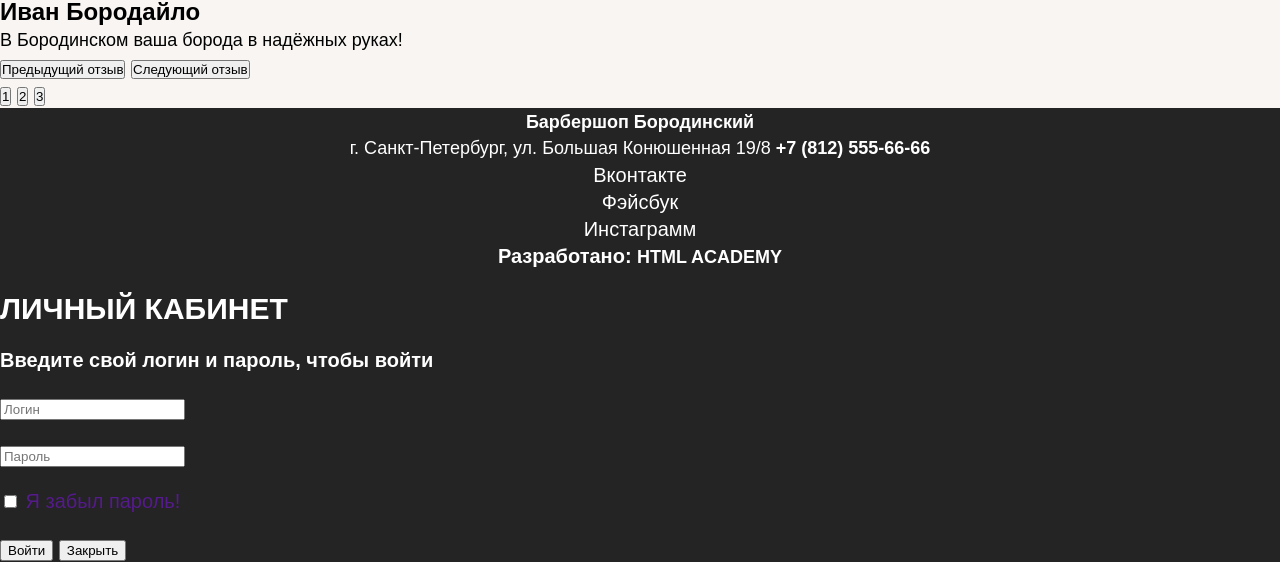
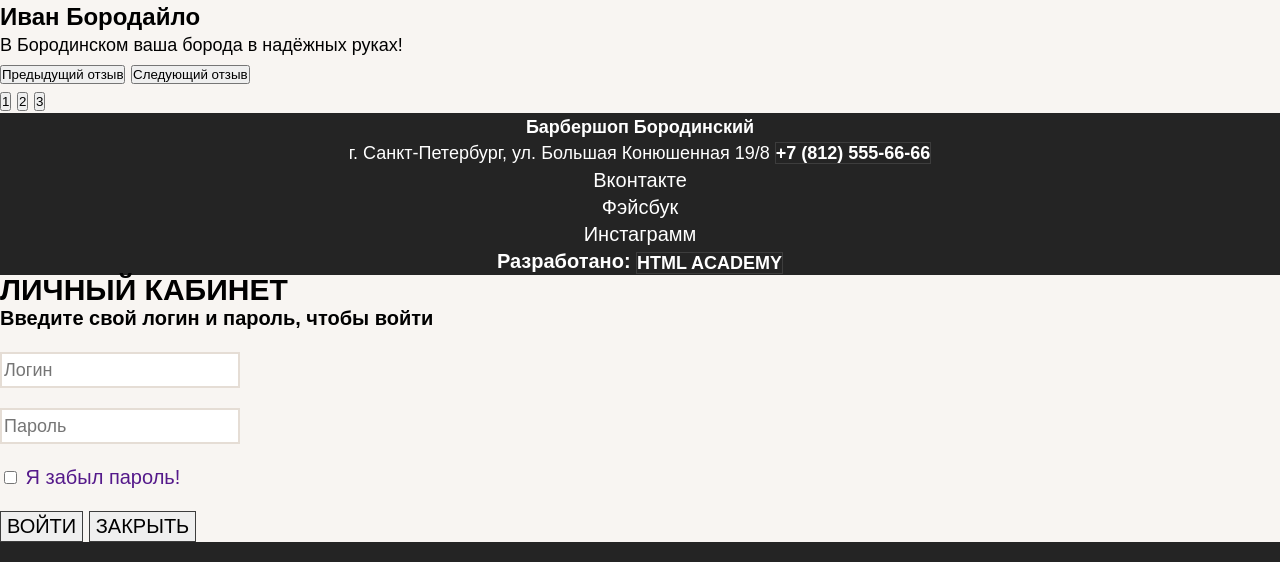
Before and after one commit to IldarExpert/barbershop-all, a website: page source/index.html in a window 1280 px wide. Shown: the part 1388-1950 px from the top of the page. Drawn offline with nearby package versions, Linux system fonts and the light colour scheme; files that its build step writes are made by us from their sources.

Commit message:
добавлено базовая стилизация для попапа формы войти в личный кабинет

```diff
--- a/source/less/blocks/button.less
+++ b/source/less/blocks/button.less
@@ -1,3 +1,7 @@
 .button {
-
+  font: inherit;
+  text-align: center;
+  vertical-align: middle;
+  text-transform: uppercase;
+  border: 1px solid #3d3d3d;
 }
--- a/source/less/blocks/news.less
+++ b/source/less/blocks/news.less
@@ -38,7 +38,7 @@
 
 .news__show-all {
   .reset;
-  display: block;
+
   font-weight: 700;
   font-size: 18px;
   line-height: 24px;
@@ -48,4 +48,10 @@
   margin: auto;
 
   color: #000000;
+  border: 1px solid #d5c9bd;
 }
+
+.news__show-all:active {
+  background-color: #d5c9bd;
+  color: rgba(0, 0, 0, 0.3);
+}
--- a/source/less/blocks/page-login.less
+++ b/source/less/blocks/page-login.less
@@ -1,9 +1,13 @@
 .page-login {
-
+  color: #000000;
+  background-color: #f8f5f2;
 }
 
 .page-login__title {
-
+  .reset;
+  font-size: 30px;
+  line-height: 30px;
+  font-weight: 700;
 }
 
 .page-login__form {
@@ -19,7 +23,31 @@
 }
 
 .page-login__login-input {
+  font: inherit;
+  font-size: 18px;
+  line-height: 30px;
+  color: #000000;
+  border: 2px solid #e5ddd5;
+}
 
+.page-login__login-input:focus {
+  border-color: red;
+}
+
+.page-login__password {
+
+}
+
+.page-login__password-input {
+  font: inherit;
+  font-size: 18px;
+  line-height: 30px;
+  color: #000000;
+  border: 2px solid #e5ddd5;
+}
+
+.page-login__password-input:focus {
+  border-color: red;
 }
 
 .page-login__checkbox {
```
